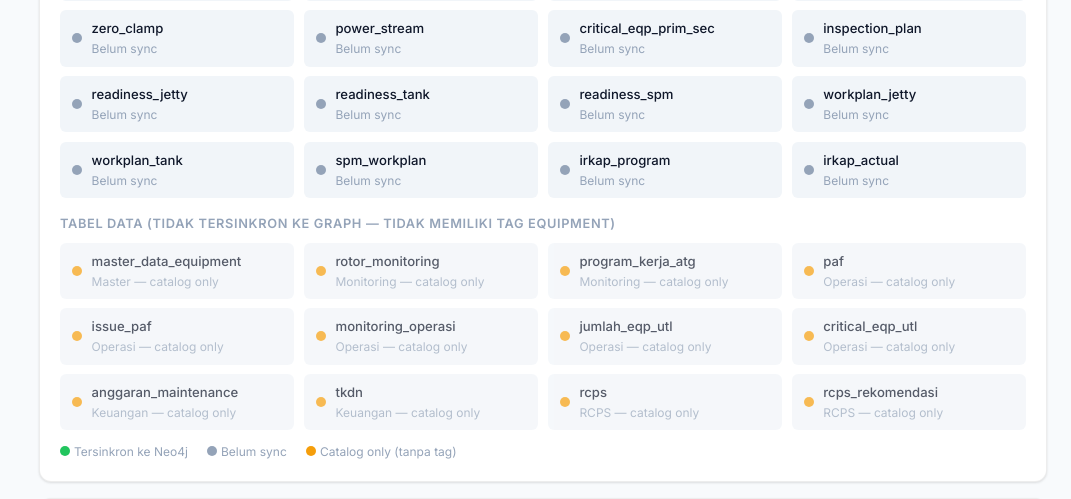
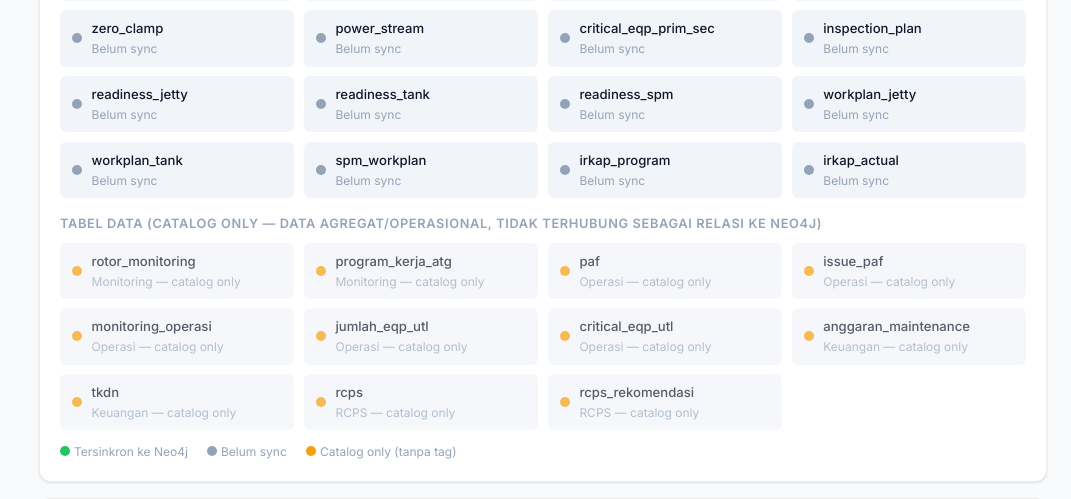
Before and after one commit to adnannasution/datagovernance, a FastAPI app: page /knowledge-graph in a window 1280 px wide. Shown: the part 1057-1556 px from the top of the page, without its empty margins (209-1280 px from the left). Run offline with FastAPI, Linux system fonts and the light colour scheme; data that the repository does not hold is empty; some libraries are stand-ins or nearby versions.

Commit message:
Fix catalog-only section: exclude master_data_equipment, fix section title (#55)
master_data_equipment is the Equipment node itself in Neo4j — it should not
appear in catalog-only section. Also fix misleading title.

https://claude.ai/code/session_014htj8mcsK8qQ5oMrrScuSb

Co-authored-by: Claude <noreply@anthropic.com>

```diff
--- a/main.py
+++ b/main.py
@@ -487,11 +487,13 @@ async def page_knowledge_graph(request: Request):
             "connected": ct.get("connected", 0),
             "synced": ct.get("connected", 0) > 0,
         })
-    # Catalog-only tables — exist in TABLE_CATALOG but not in Neo4j (no tag col)
+    # Catalog-only tables — exist in TABLE_CATALOG but not synced as Neo4j relations
+    # Exclude: master_data_equipment (IS the Equipment node), doc_registry (Document node)
     neo4j_tables_set = set(TABLE_NEO4J_CONFIG.keys())
+    exclude = {"master_data_equipment", "doc_registry"}
     catalog_only = [
         t for t in TABLE_CATALOG
-        if t["table"] not in neo4j_tables_set and t["table"] != "doc_registry"
+        if t["table"] not in neo4j_tables_set and t["table"] not in exclude
     ]
     return templates.TemplateResponse(request, "knowledge_graph.html", {
         "stats": stats,
--- a/templates/knowledge_graph.html
+++ b/templates/knowledge_graph.html
@@ -103,7 +103,7 @@
   {% if catalog_only_tables %}
   <div style="margin-top:1rem">
     <div style="font-size:.8rem;font-weight:600;color:var(--text3);margin-bottom:.5rem;text-transform:uppercase;letter-spacing:.05em">
-      Tabel Data (tidak tersinkron ke Graph — tidak memiliki tag equipment)
+      Tabel Data (catalog only — data agregat/operasional, tidak terhubung sebagai relasi ke Neo4j)
     </div>
     <div style="display:grid;grid-template-columns:repeat(auto-fill,minmax(220px,1fr));gap:.6rem">
       {% for t in catalog_only_tables %}
```
